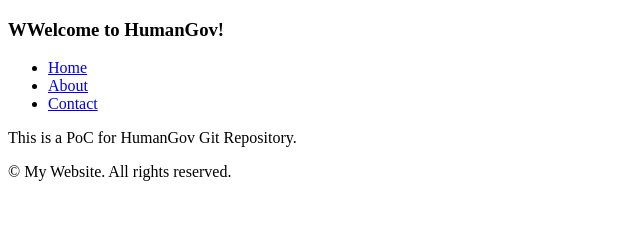
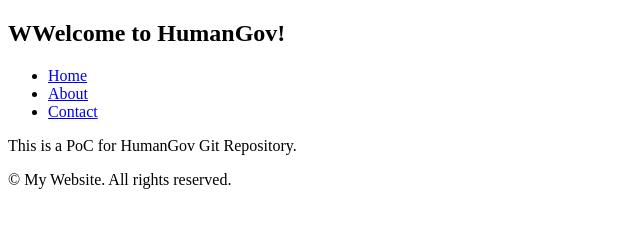
Before and after one commit to jeffdb2/human-gov-application, a plain HTML site: page index.html in a window 1280 px wide. Shown: the whole page, without its empty margins (0-640 px from the left). Drawn offline with Linux system fonts and the light colour scheme.

Commit message:
Revert "modify to h3"
This reverts commit 99ae84b3422243676a5a119c1945085aeb17fc1e.

```diff
--- a/index.html
+++ b/index.html
@@ -5,7 +5,7 @@
 </head>
 <body>
 <header>
-<h3>WWelcome to HumanGov!</h3>
+<h2>WWelcome to HumanGov!</h2>
 <nav>
 <ul>
 <li><a href="#">Home</a></li>
```
